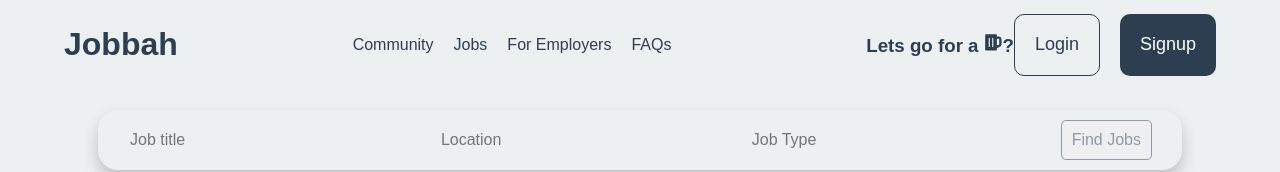
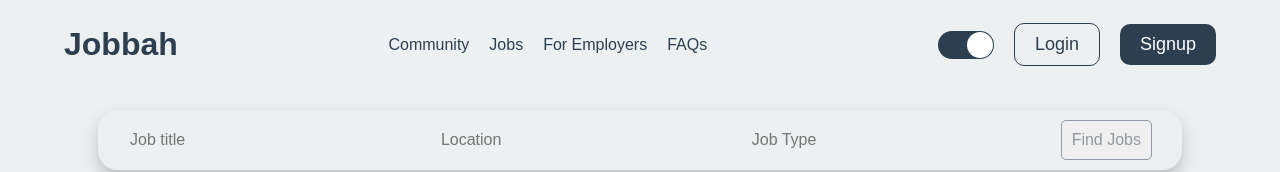
Before and after one commit to Johnni12/Jobbah, a React (Vite) app: page / in a window 1280 px wide. Shown: the top 172 px of the page. Built offline with nearby package versions, Linux system fonts and the light colour scheme.

Commit message:
feat: Implement Theme Context API

```diff
--- a/package.json
+++ b/package.json
@@ -13,7 +13,8 @@
     "react": "^18.2.0",
     "react-dom": "^18.2.0",
     "react-router": "^6.18.0",
-    "react-router-dom": "^6.18.0"
+    "react-router-dom": "^6.18.0",
+    "react-switch": "^7.0.0"
   },
   "devDependencies": {
     "@types/react": "^18.2.15",
--- a/src/App.jsx
+++ b/src/App.jsx
@@ -1,11 +1,14 @@
 import React from 'react'
 import AppRouter from './routes/AppRouter'
+import { ThemeProvider } from './context/ThemeContex'
 
 const App = () => {
   return (
-    <div>
-    <AppRouter/>
-    </div>
+    <ThemeProvider>
+      <div>
+        <AppRouter />
+      </div>
+    </ThemeProvider>
   )
 }
 
--- a/src/assets/styles/navbar.css
+++ b/src/assets/styles/navbar.css
@@ -30,13 +30,11 @@ body {
 
 .nav-item {
   display: flex;
+  align-items: center;
+  justify-content: center;
+  gap: 20px;
 }
 
-.nav-item input {
-  padding: 5px;
-  margin-right: 10px;
-  border-radius: 18px;
-}
 
 .nav-item button {
   background-color: #2C3E50;
@@ -51,5 +49,4 @@ body {
  background-color: #ECF0F1;
  color: #2C3E50;
  border:1px solid #2C3E50 ;
- margin-right: 20px;
 }
--- a/src/components/home/Navbar.jsx
+++ b/src/components/home/Navbar.jsx
@@ -1,9 +1,12 @@
 import '../../assets/styles/navbar.css'
-import { FaBeer } from 'react-icons/fa'
+import { useTheme } from '../../context/ThemeContex'
+import Switch from 'react-switch'
+const Narvbar = () => {
+  const { isDarkMode, toggleTheme } = useTheme()
 
-const Narvbar = () => {
+
   return (
-    <div>
+    <div className={isDarkMode ? 'dark-mode' : 'light-mode'}>
       <header className='nav-container'>
         <h1>Jobbah</h1>
         <div className='nav-list'>
@@ -15,9 +18,13 @@ const Narvbar = () => {
           </ul>
         </div>
         <div className='nav-item'>
-          <h3>
-            Lets go for a <FaBeer />?
-          </h3>
+          <Switch
+            onChange={toggleTheme}
+            uncheckedIcon={false}
+            checkedIcon={false}
+            onColor={'#2C3E50'}
+            checked={true}
+          />
           <button className='btn'>Login</button>
           <button>Signup</button>
         </div>
--- a/src/context/JobListingContext.jsx
+++ /dev/null
@@ -1,3 +0,0 @@
-import { createContext } from "react";
-
-export const JobListingContext=createContext(undefined)
--- /dev/null
+++ b/src/context/ThemeContex.jsx
@@ -0,0 +1,21 @@
+import React, { createContext, useContext, useState } from 'react'
+
+const ThemeContext = createContext()
+
+export const useTheme = () => {
+  return useContext(ThemeContext)
+}
+
+export const ThemeProvider = ({ children }) => {
+  const [isDarkMode, setDarkMode] = useState(false)
+
+  const toggleTheme = () => {
+    setDarkMode((prevMode) => !prevMode)
+  }
+
+  return (
+    <ThemeContext.Provider value={{ isDarkMode, toggleTheme }}>
+      {children}
+    </ThemeContext.Provider>
+  )
+}
```
Also changed, not shown: 1 other file (tests, documents, lock files or other folders).
